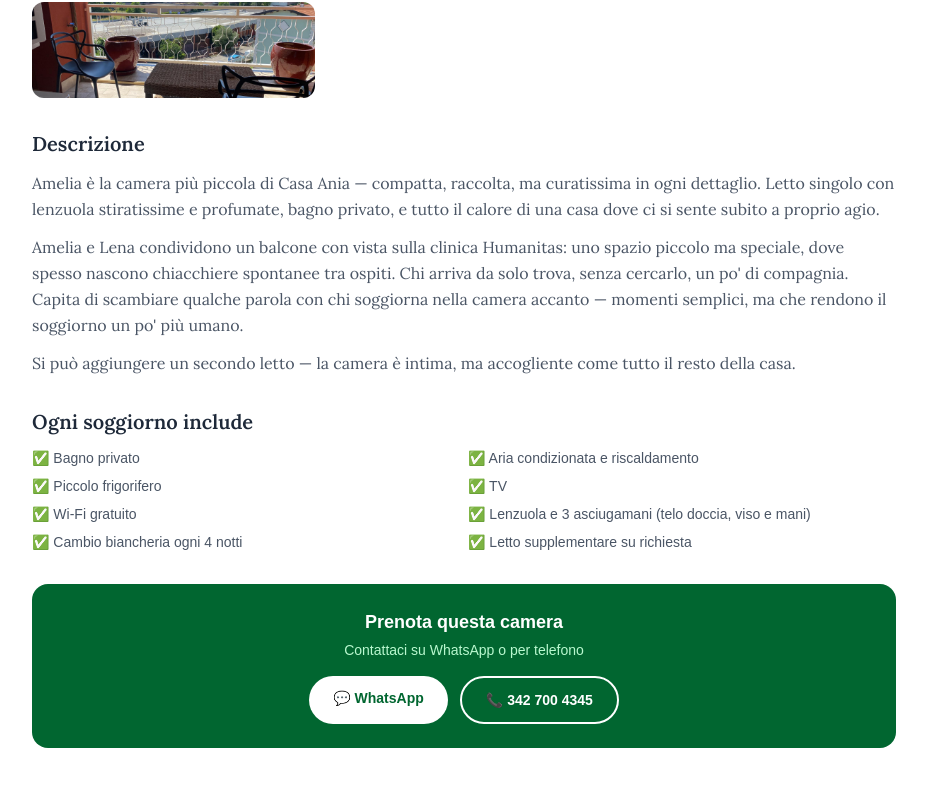
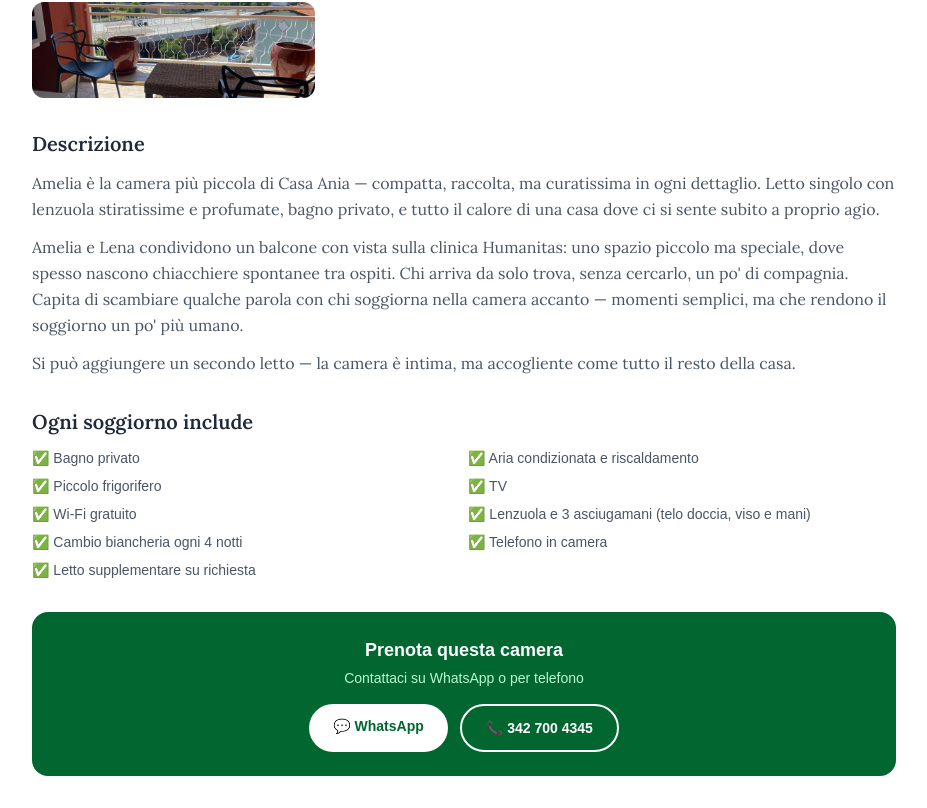
Before and after one commit to CasaAnia/sito-casaania, a Next.js app: page /camere/singola in a window 1280 px wide. Shown: the part 1023-1831 px from the top of the page, without its empty margins (176-1103 px from the left). Before the commit the page ends 1803 px from the top, so only its background shows below. Built offline with nearby package versions, Linux system fonts and the light colour scheme.

Commit message:
Camera Amelia: aggiunto telefono in camera

```diff
--- a/app/camere/singola/page.tsx
+++ b/app/camere/singola/page.tsx
@@ -93,6 +93,7 @@ export default function CameraSingola() {
               '✅ Wi-Fi gratuito',
               '✅ Lenzuola e 3 asciugamani (telo doccia, viso e mani)',
               '✅ Cambio biancheria ogni 4 notti',
+              '✅ Telefono in camera',
               '✅ Letto supplementare su richiesta',
             ].map(s => (
               <li key={s}>{s}</li>
```
